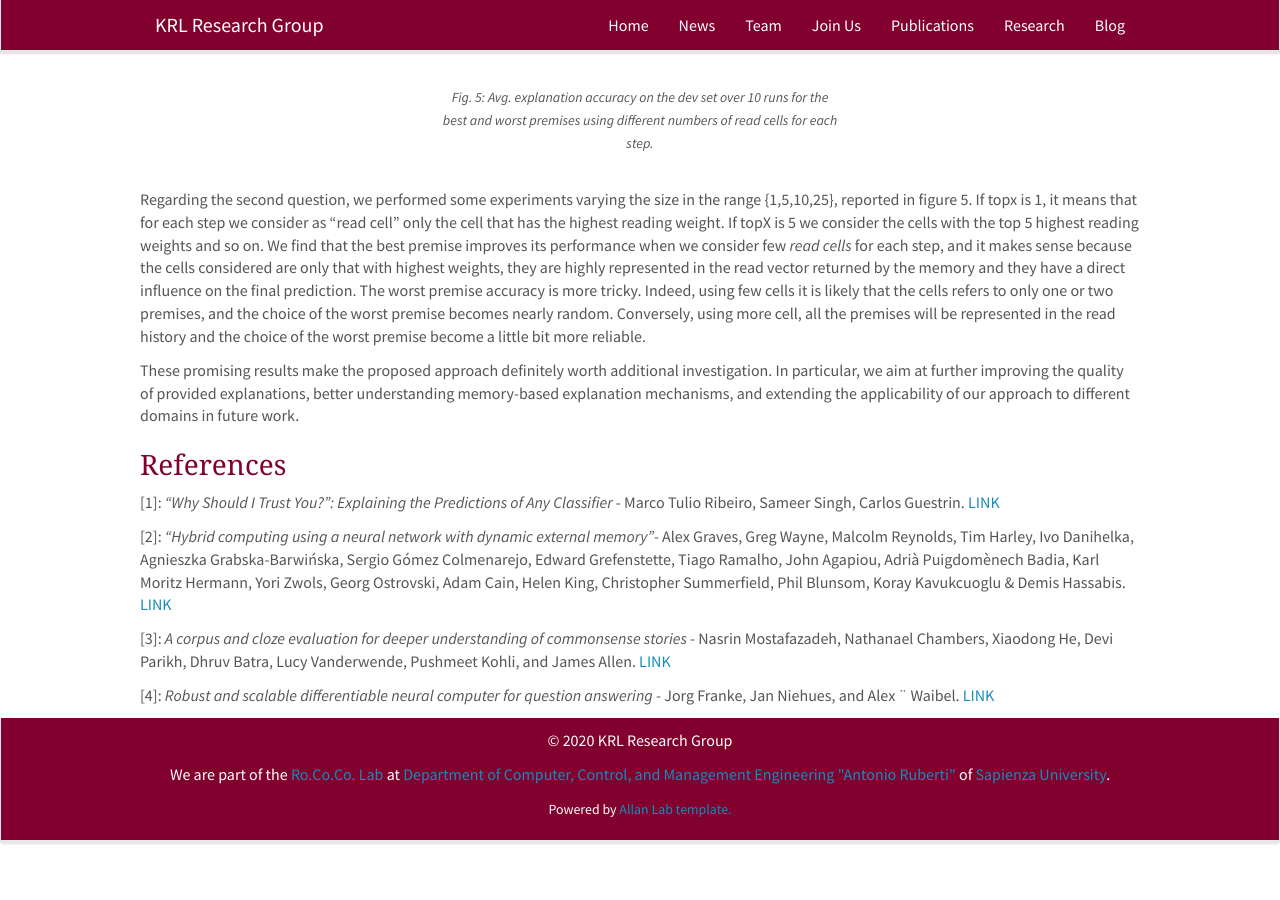
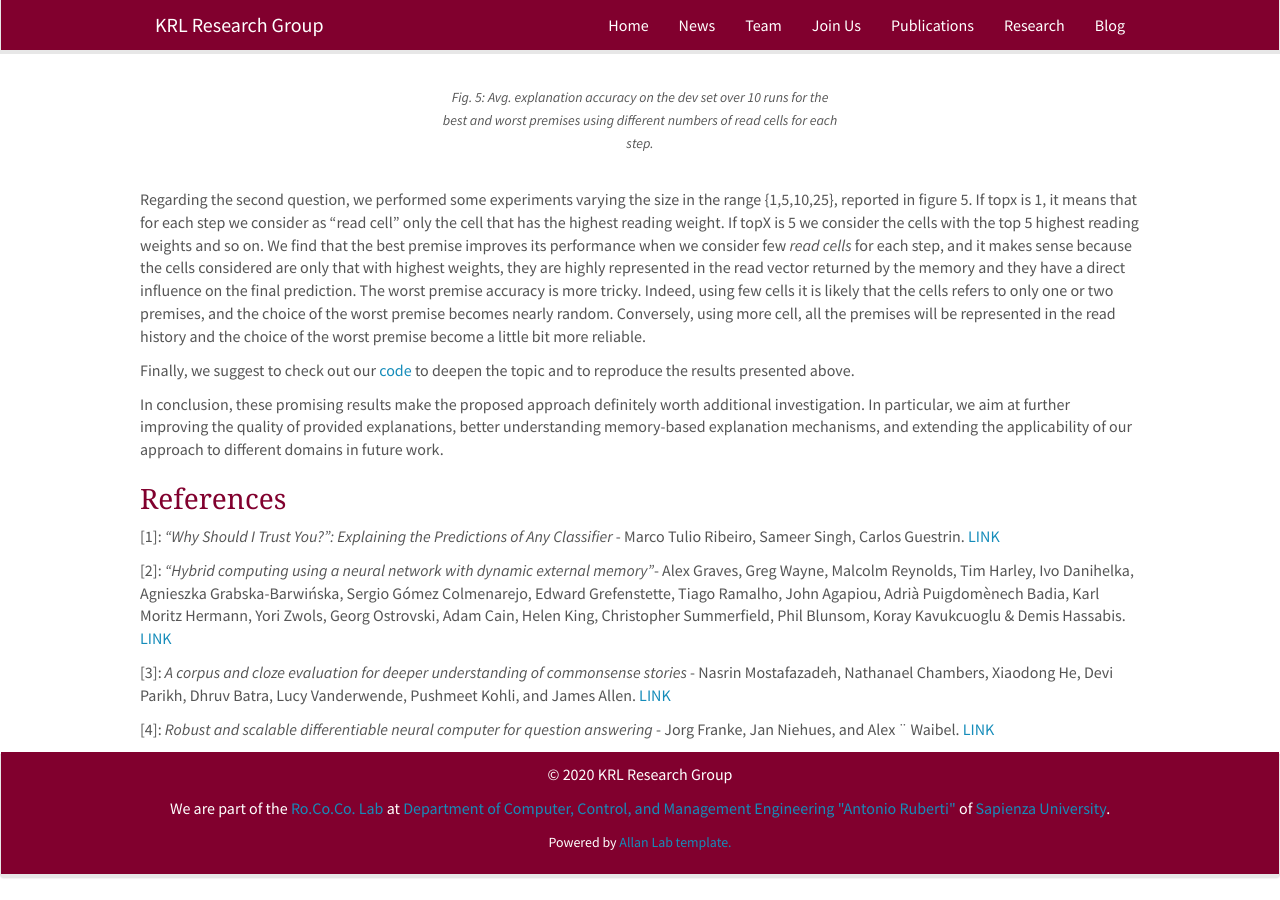
Before and after one commit to KRLGroup/krlgroup.github.io, a Jekyll site: the page built from _posts/2020-10-04-Explainable Inference.md, in a window 1280 px wide and 900 px high, scrolled down 3954 px. Built offline with Jekyll 4.4.1, drawn with Linux system fonts in a browser that asks for light colours; nearby versions of some CDN libraries; before the commit the page ends 4820 px from its top, so only the background shows below that; some of the changed text lies outside the part shown.

Commit message:
added code references on blog post

```diff
--- a/_posts/2020-10-04-Explainable Inference.md
+++ b/_posts/2020-10-04-Explainable Inference.md
@@ -8,7 +8,7 @@
 permalink: explainable_inference
 ---
 
-This post describes the proposed approach of our IJCAI paper "Explainable Inference on Sequential Data via Memory-Tracking" written by Biagio La Rosa, Roberto Capobianco and Daniele Nardi. For further information and results, please check the full <a href="https://www.ijcai.org/Proceedings/2020/0278.pdf">paper</a>.
+This post describes the proposed approach of our IJCAI paper "Explainable Inference on Sequential Data via Memory-Tracking" written by Biagio La Rosa, Roberto Capobianco and Daniele Nardi. For further information and results, please check the full <a href="https://www.ijcai.org/Proceedings/2020/0278.pdf">paper</a>. You can find also the code <a href="https://github.com/KRLGroup/explainable-inference-on-sequential-data-via-memory-tracking/">here</a>.
 
 <h3 class="sapienza-text"> Introduction</h3>
 In the last decade, AI reached a great success thanks to the explosion of Deep Learning techniques. Unfortunately, improvements in performance come at the cost of the interpretability: the high complexity of the networks make them seen as **black boxes**, where you feed your data into the network and get the output without the possibility to check or to understand the motivations behind that decision.
@@ -129,10 +129,11 @@
 We find that the best premise improves its performance when we consider few *read cells* for each step, and it makes sense because the cells considered are only that with highest weights,
 they are highly represented in the read vector returned by the
 memory and they have a direct influence on the final prediction.
-The worst premise accuracy is more tricky. Indeed, using few cells it is likely that the cells refers to only one or two premises, and the choice of the worst premise becomes nearly random. Conversely, using more cell, all the premises will be represented in the read history and the choice of the worst premise become a little bit more reliable.
+The worst premise accuracy is more tricky. Indeed, using few cells it is likely that the cells refers to only one or two premises, and the choice of the worst premise becomes nearly random. Conversely, using more cell, all the premises will be represented in the read history and the choice of the worst premise become a little bit more reliable. <br>
 
+Finally, we suggest to check out our <a href="https://github.com/KRLGroup/explainable-inference-on-sequential-data-via-memory-tracking/">code</a> to deepen the topic and to reproduce the results presented above.
 
-These promising results make the proposed approach definitely worth additional investigation. In particular, we aim at further improving the quality of provided explanations, better understanding memory-based explanation mechanisms, and extending the applicability of our approach to different domains in future work.
+In conclusion, these promising results make the proposed approach definitely worth additional investigation. In particular, we aim at further improving the quality of provided explanations, better understanding memory-based explanation mechanisms, and extending the applicability of our approach to different domains in future work.
 
 <h3 class="sapienza-text">References</h3>
 \[1\]: <em>"Why Should I Trust You?": Explaining the Predictions of Any Classifier</em> - Marco Tulio Ribeiro, Sameer Singh, Carlos Guestrin. <a href="https://arxiv.org/abs/1602.04938">LINK</a>
```
Also changed, not shown: _pages/openings.md (+2 -2 lines).
